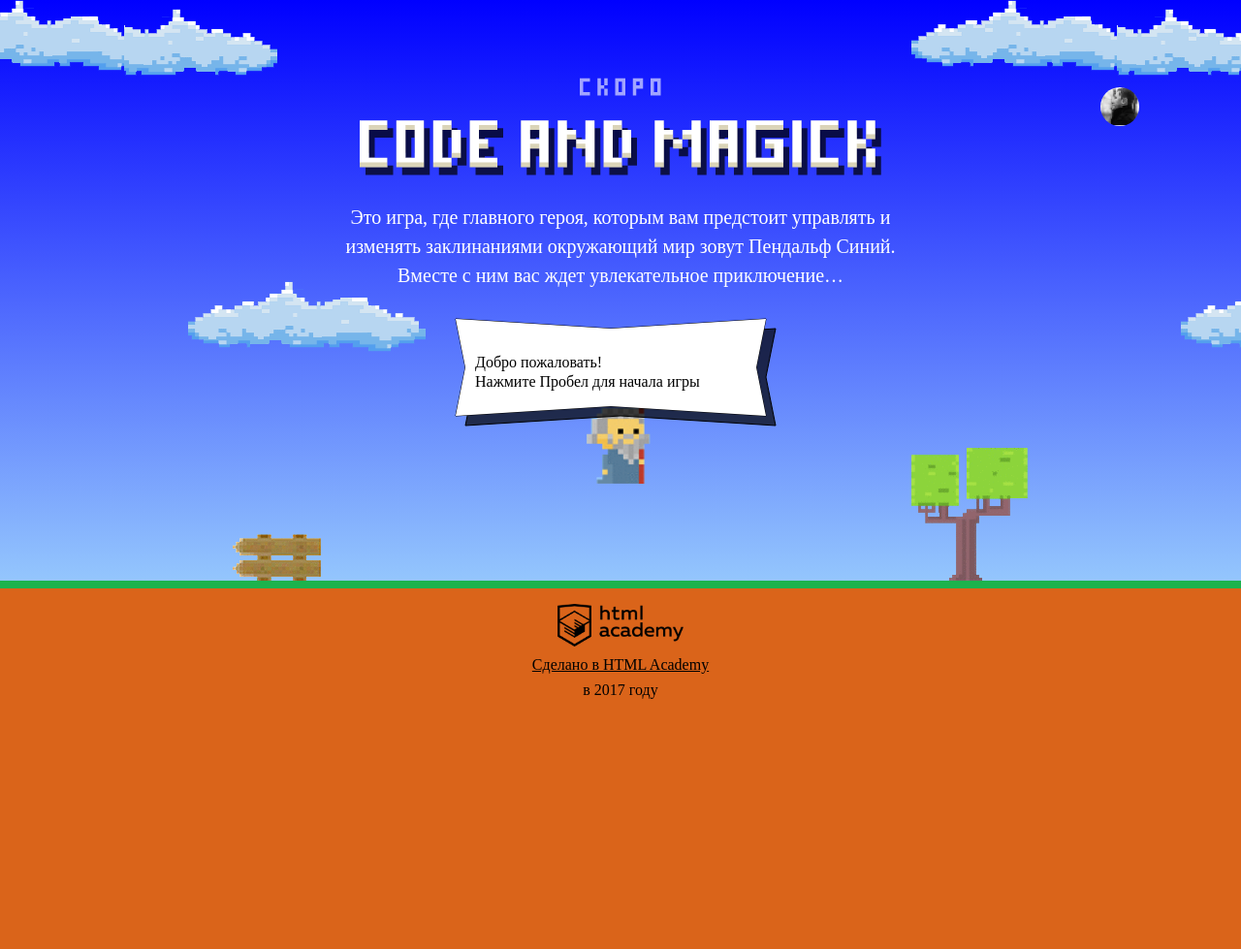
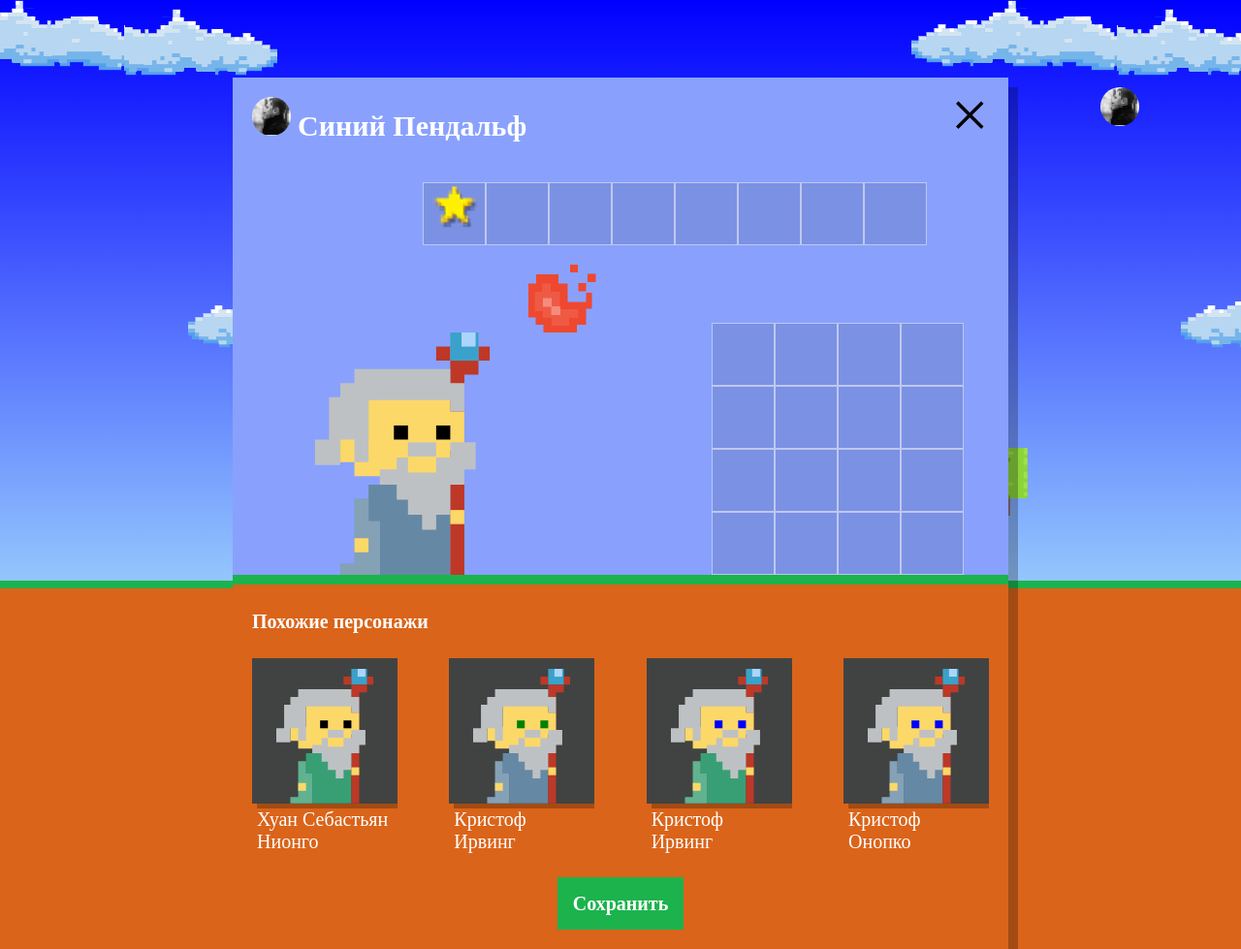
Before and after one commit to nosaga/24321-code-and-magick, a website: page index.html in a window 1280 px wide. Shown: the whole page at 97% size. Before the commit the page ends 800 px from the top, so only its background shows below. Drawn offline with Linux system fonts and the light colour scheme; a web font is replaced by a local one.

Commit message:
нас орда

```diff
--- a/index.html
+++ b/index.html
@@ -212,6 +212,7 @@
 </script>
 
 <script src="js/stat.js"></script>
+<script src="js/setup.js"></script>
 <script src="js/game.js"></script>
 
 </body>
--- /dev/null
+++ b/js/setup.js
@@ -0,0 +1,78 @@
+'use strict';
+
+var userDialog = document.querySelector('.setup');
+userDialog.classList.remove('hidden');
+
+var similarListElement = userDialog.querySelector('.setup-similar-list');
+var similarWizardTemplate = document.querySelector('#similar-wizard-template')
+  .content
+  .querySelector('.setup-similar-item');
+
+var wizards = [];
+
+var getRandom = function (colors) {
+  var randomColor = colors[Math.floor(Math.random() * colors.length)];
+  return randomColor;
+};
+
+var names = ['Иван', 'Хуан Себастьян', 'Мария', 'Кристоф', 'Виктор', 'Юлия', 'Люпита', 'Вашингтон'];
+var surnames = ['да Марья', 'Верон', 'Мирабелла', 'Вальц', 'Онопко', 'Топольницкая', 'Нионго', 'Ирвинг'];
+
+var coatColor = ['rgb(101, 137, 164)',
+  'rgb(241, 43, 107)',
+  'rgb(146, 100, 161)',
+  'rgb(56, 159, 117)',
+  'rgb(215, 210, 55)',
+  'rgb(0, 0, 0)'];
+
+var eyesColor = ['black', 'red', 'blue', 'yellow', 'green'];
+
+var getRandomName = function (randomName, randomSurname) {
+  randomName = function () {
+    return getRandom(names);
+  };
+  randomSurname = function () {
+    return getRandom(surnames);
+  };
+  return randomName() + ' ' + randomSurname();
+};
+
+var getCoatColor = function () {
+  return getRandom(coatColor);
+};
+
+var getEyesColor = function () {
+  return getRandom(eyesColor);
+};
+
+var generateWizards = function () {
+  for (var i = 0; i < 4; i++) {
+    wizards.push(
+        {
+          name: getRandomName(),
+          coatColor: getCoatColor(),
+          eyesColor: getEyesColor()
+        }
+    );
+  }
+  return wizards;
+};
+
+wizards = generateWizards();
+
+var renderWizard = function (wizard) {
+  var wizardElement = similarWizardTemplate.cloneNode(true);
+  wizardElement.querySelector('.setup-similar-label').textContent = wizard.name;
+  wizardElement.querySelector('.wizard-coat').style.fill = wizard.coatColor;
+  wizardElement.querySelector('.wizard-eyes').style.fill = wizard.eyesColor;
+
+  return wizardElement;
+};
+
+var fragment = document.createDocumentFragment();
+for (var i = 0; i < wizards.length; i++) {
+  fragment.appendChild(renderWizard(wizards[i]));
+}
+similarListElement.appendChild(fragment);
+
+userDialog.querySelector('.setup-similar').classList.remove('hidden');
```
